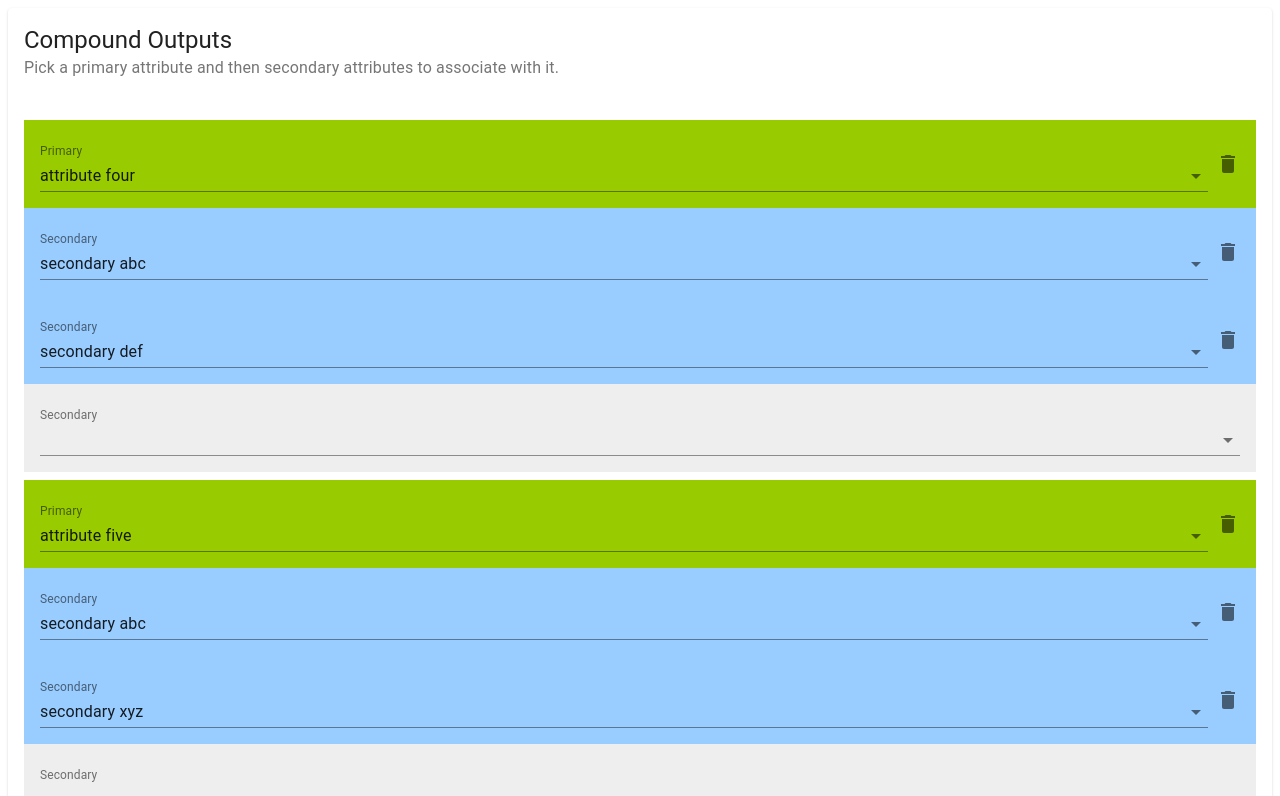
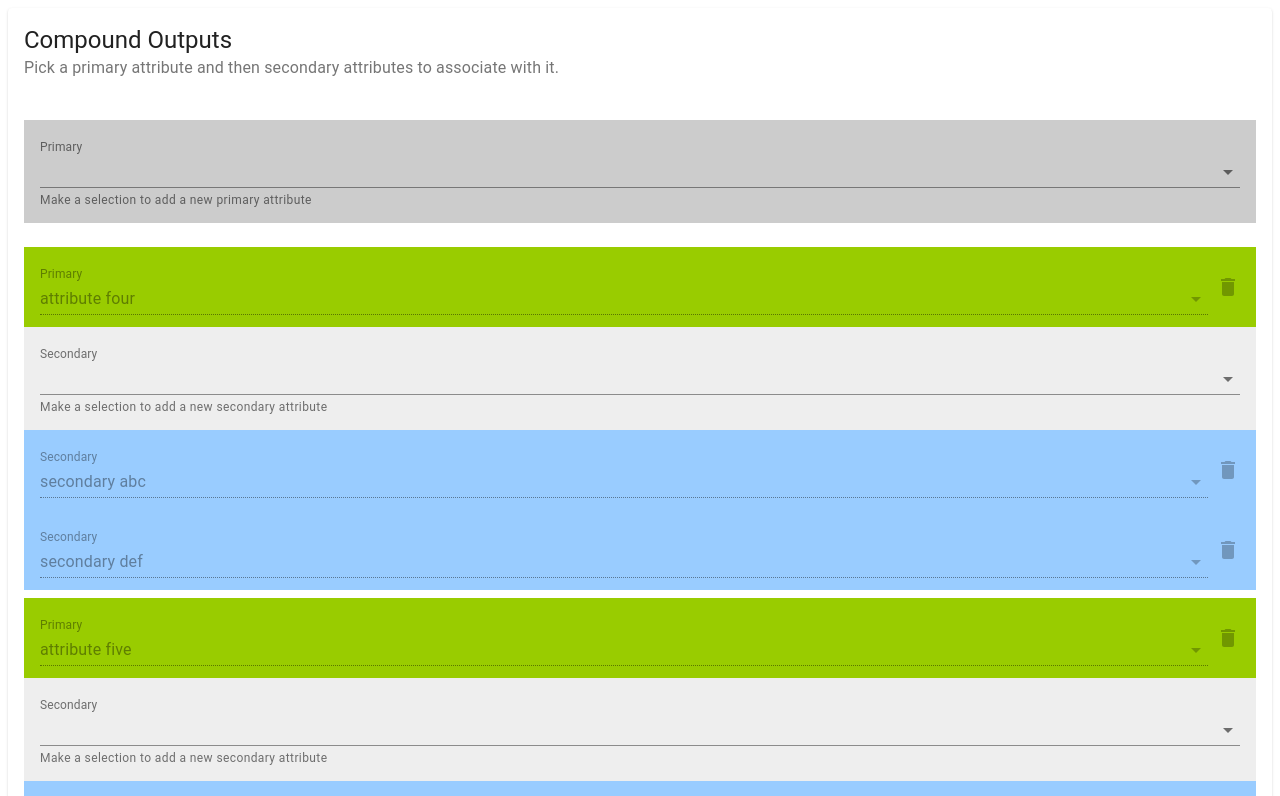
Before and after one commit to rorsach/compound-test, a React (Create React App) app: page / in a window 1280 px wide. Shown: the top 796 px of the page. Built offline with nearby package versions, Linux system fonts and the light colour scheme.

Commit message:
disable non new primary

```diff
--- a/src/App.tsx
+++ b/src/App.tsx
@@ -7,7 +7,7 @@ import {
 export default class App extends React.Component<AppProps, AppState> {
   constructor(props: AppProps) {
     super(props);
-    this.state = {
+    const initialState = {
       attributes: [
         { id: "0123", name: "secondary xyz" },
         {
@@ -42,13 +42,21 @@ export default class App extends React.Component<AppProps, AppState> {
         }
       ]
     };
+
+    this.state = {
+      initialAttributes: JSON.parse(JSON.stringify(initialState.attributes)),
+      attributes: JSON.parse(JSON.stringify(initialState.attributes)),
+      key: Math.random()
+    };
   }
 
   render() {
     return (
       <div className="App">
         <CompoundAttributeEditor
+          initialAttributes={this.state.initialAttributes}
           attributes={this.state.attributes}
+          key={this.state.key}
           handleUpdateCompoundAttribute={this.handleUpdateCompoundAttribute}
         />
       </div>
@@ -56,13 +64,18 @@ export default class App extends React.Component<AppProps, AppState> {
   }
 
   handleUpdateCompoundAttribute = (attributes: AttributeListing[]) => {
-    console.log("handle attribute change:", attributes);
-    this.setState({ attributes: attributes });
+    // console.log(
+    //   "handle attribute change:",
+    //   JSON.stringify(attributes, null, 2)
+    // );
+    this.setState({ attributes: attributes, key: Math.random() });
   };
 }
 
 interface AppProps {}
 
 interface AppState {
+  initialAttributes: AttributeListing[];
   attributes: AttributeListing[];
+  key: number;
 }
--- a/src/CompoundAttributeEditor.css
+++ b/src/CompoundAttributeEditor.css
@@ -17,5 +17,5 @@
 }
 
 .compoundAttributeEditor-primary-empty {
-  background: #99cc00;
+  background: #ccc;
 }
--- a/src/CompoundAttributeEditor.tsx
+++ b/src/CompoundAttributeEditor.tsx
@@ -35,25 +35,12 @@ export class CompoundAttributeEditor extends React.Component<
     const { attributes } = this.state;
 
     const primaryAttributes: AttributeListing[] = attributes.filter(
-      (attribute) =>
-        attribute.secondaryAttributes && attribute.secondaryAttributes.length
+      (attribute) => attribute.secondaryAttributes
     );
     const nonPrimaryAttributes: AttributeListing[] = attributes.filter(
       (attribute) => !attribute.secondaryAttributes
     );
 
-    console.log(nonPrimaryAttributes);
-    const seecondaryAttributes: AttributeListing[] = primaryAttributes.reduce(
-      (acc: AttributeListing[], item) => {
-        if (item.secondaryAttributes && item.secondaryAttributes.length) {
-          return acc.concat(item.secondaryAttributes);
-        }
-        return acc;
-      },
-      []
-    );
-
-    console.log(primaryAttributes);
     return (
       <Card>
         <CardHeader
@@ -61,17 +48,58 @@ export class CompoundAttributeEditor extends React.Component<
           subheader="Pick a primary attribute and then secondary attributes to associate with it."
         />
         <CardContent>
-          <List>
+          <List className="compoundAttributeEditor-mainList">
+            {/* START new Primary item */}
+            <Box pb={3}>
+              <ListItem
+                className="compoundAttributeEditor-primary-empty"
+                dense={true}
+              >
+                <Autocomplete
+                  fullWidth
+                  disableClearable
+                  options={nonPrimaryAttributes}
+                  getOptionLabel={(option) => option.name}
+                  getOptionSelected={(option, attribute) =>
+                    option.id === attribute.id
+                  }
+                  renderInput={(params) => (
+                    <TextField
+                      {...params}
+                      label="Primary"
+                      margin="normal"
+                      helperText="Make a selection to add a new primary attribute"
+                      InputLabelProps={{ shrink: true }}
+                    />
+                  )}
+                  onChange={this.handleChangePrimaryEmpty}
+                />
+              </ListItem>
+            </Box>
+            {/* END new Primary item */}
             {primaryAttributes.map((primary) => {
               return (
-                <React.Fragment>
-                  <ListItem className="compoundAttributeEditor-primary">
+                <Box key={primary.id} mb={1}>
+                  {/* START Primary Attribute Display */}
+                  <ListItem
+                    className="compoundAttributeEditor-primary"
+                    dense={true}
+                  >
                     <Autocomplete
+                      className="compoundAttributeEditor-primarySelect"
+                      disableClearable
                       fullWidth
-                      options={primaryAttributes.filter(
-                        (item) => item.id !== primary.id
-                      )}
+                      options={
+                        this.isPrimaryNew(primary)
+                          ? [primary]
+                          : [primary, ...nonPrimaryAttributes]
+                      }
+                      disabled={
+                        primary.secondaryAttributes &&
+                        primary.secondaryAttributes.length !== 0
+                      }
                       id={primary.id}
+                      key={primary.id}
                       getOptionLabel={(option) => option.name}
                       getOptionSelected={(option, attribute) =>
                         option.id === attribute.id
@@ -85,22 +113,60 @@ export class CompoundAttributeEditor extends React.Component<
                           InputLabelProps={{ shrink: true }}
                         />
                       )}
-                      onChange={this.handleChangePrimaryProvider()}
+                      onChange={this.handleChangePrimaryProvider(primary)}
                     />
                     <ListItemSecondaryAction>
-                      <IconButton edge="end" aria-label="delete">
+                      <IconButton
+                        edge="end"
+                        aria-label="delete"
+                        disabled={this.isPrimaryNew(primary)}
+                      >
                         <DeleteIcon />
                       </IconButton>
                     </ListItemSecondaryAction>
                   </ListItem>
+                  {/* END Primary Attribute Display */}
                   {/* START Secondary Attributes Display */}
-                  <Box pb={1}>
                   <List disablePadding>
+                    {/* START new Secondary item */}
+                    <ListItem
+                      className="compoundAttributeEditor-secondary-empty"
+                      dense={true}
+                    >
+                      <Autocomplete
+                        fullWidth
+                        disableClearable
+                        options={nonPrimaryAttributes.filter(
+                          (item) =>
+                            !this.isSecondaryContainedInPrimary(primary, item)
+                        )}
+                        getOptionLabel={(option) => option.name}
+                        renderInput={(params) => (
+                          <TextField
+                            {...params}
+                            label="Secondary"
+                            margin="normal"
+                            helperText="Make a selection to add a new secondary attribute"
+                            InputLabelProps={{ shrink: true }}
+                          />
+                        )}
+                        onChange={this.handleChangeSecondaryEmoptyProvider(
+                          primary
+                        )}
+                      />
+                    </ListItem>
+                    {/* END new Secondary item */}
                     {primary.secondaryAttributes!.map((secondary) => {
                       return (
-                          <ListItem className="compoundAttributeEditor-secondary">
+                        <ListItem
+                          key={secondary.id}
+                          className="compoundAttributeEditor-secondary"
+                          dense={true}
+                        >
                           <Autocomplete
                             fullWidth
+                            disableClearable
+                            disabled={!this.isSecondaryNew(primary, secondary)}
                             options={nonPrimaryAttributes}
                             id={secondary.id}
                             getOptionLabel={(option) => option.name}
@@ -122,75 +188,109 @@ export class CompoundAttributeEditor extends React.Component<
                             )}
                           />
                           <ListItemSecondaryAction>
-                              <IconButton edge="end" aria-label="delete">
+                            <IconButton
+                              edge="end"
+                              aria-label="delete"
+                              disabled={
+                                !this.isSecondaryNew(primary, secondary)
+                              }
+                            >
                               <DeleteIcon />
                             </IconButton>
                           </ListItemSecondaryAction>
                         </ListItem>
                       );
                     })}
-                      {/* START new Secondary item */}
-                      <ListItem className="compoundAttributeEditor-secondary-empty">
-                        <Autocomplete
-                          fullWidth
-                          options={nonPrimaryAttributes}
-                          getOptionLabel={(option) => option.name}
-                          renderInput={(params) => (
-                            <TextField
-                              {...params}
-                              label="Secondary"
-                              margin="normal"
-                              InputLabelProps={{ shrink: true }}
-                            />
-                          )}
-                          onChange={this.handleChangeSecondaryEmoptyProvider(
-                            primary
-                          )}
-                        />
-                      </ListItem>
-                      {/* END new Secondary item */}
                   </List>
+                  {/* END Secondary Attributes Display */}
                 </Box>
-                  {/* END Secondary Attributes Display */}
-                </React.Fragment>
               );
             })}
-            {/* START new Primary item */}
-            <ListItem className="compoundAttributeEditor-primary-empty">
-              <Autocomplete
-                fullWidth
-                options={nonPrimaryAttributes}
-                getOptionLabel={(option) => option.name}
-                getOptionSelected={(option, attribute) =>
-                  option.id === attribute.id
-                }
-                renderInput={(params) => (
-                  <TextField
-                    {...params}
-                    label="Primary"
-                    margin="normal"
-                    InputLabelProps={{ shrink: true }}
-                  />
-                )}
-                onChange={this.handleChangePrimaryProvider()}
-              />
-            </ListItem>
-            {/* END new Primary item */}
           </List>
         </CardContent>
       </Card>
     );
   }
 
-  handleDeleteAttributeProvider = () => () => {};
+  isPrimaryNew(primary: AttributeListing): boolean {
+    const initialPrimaryAttributes: AttributeListing[] = this.props.initialAttributes.filter(
+      (attribute) => attribute.secondaryAttributes
+    );
+    const primaryIndex: number = initialPrimaryAttributes.findIndex(
+      (item) => item.id === primary.id
+    );
+    return primaryIndex > -1;
+  }
 
-  handleChangePrimaryProvider = () => (
+  isSecondaryContainedInPrimary(
+    primary: AttributeListing,
+    secondary: AttributeListing
+  ): boolean {
+    return !!primary?.secondaryAttributes?.some(
+      (item) => item.id === secondary.id
+    );
+  }
+
+  isSecondaryNew(
+    primary: AttributeListing,
+    secondary: AttributeListing
+  ): boolean {
+    const primaryIndex = this.props.initialAttributes.findIndex(
+      (item) => item.id === primary.id
+    );
+
+    const initialPrimary = this.props.initialAttributes[primaryIndex];
+
+    if (initialPrimary && initialPrimary.secondaryAttributes) {
+      return !initialPrimary.secondaryAttributes.some(
+        (item) => item.id === secondary.id
+      );
+    }
+
+    return true;
+  }
+
+  handleDeleteAttributeProvider = () => (
+    event: React.ChangeEvent<{}>,
+    value: AttributeListing | null
+  ) => {};
+
+  handleChangePrimaryProvider = (primary: AttributeListing) => (
     event: React.ChangeEvent<{}>,
     value: AttributeListing | null
   ) => {
-    // create a new empty auto complete
-    // add a secondary array to this attribute
-    console.log("Primary Changed:", event, value);
+    if (!value) {
+      return;
+    }
+
+    const attributes: AttributeListing[] = JSON.parse(
+      JSON.stringify(this.state.attributes)
+    );
+    const primaryIndex = attributes.findIndex((item) => item.id === primary.id);
+    const primaryToUpdate =
+      primaryIndex > -1 ? attributes[primaryIndex] : undefined;
+
+    if (primaryToUpdate) {
+      value.secondaryAttributes = primaryToUpdate.secondaryAttributes;
+      attributes[primaryIndex] = value;
+      delete primaryToUpdate.secondaryAttributes;
+      this.props.handleUpdateCompoundAttribute(attributes);
+    }
+  };
+
+  handleChangePrimaryEmpty = (
+    event: React.ChangeEvent<{}>,
+    value: AttributeListing
+  ) => {
+    const attributes: AttributeListing[] = JSON.parse(
+      JSON.stringify(this.state.attributes)
+    );
+
+    value.secondaryAttributes = [];
+    const indexToUpdate = attributes.findIndex((item) => item.id === value.id);
+    attributes[indexToUpdate] = value;
+
+    this.props.handleUpdateCompoundAttribute(attributes);
   };
 
   handleChangeSecondaryProvider = (
@@ -200,7 +300,7 @@ export class CompoundAttributeEditor extends React.Component<
     if (!value) {
       return;
     }
-    console.log("Secondary Changed", primary, secondary, value);
+
     const attributes: AttributeListing[] = JSON.parse(
       JSON.stringify(this.state.attributes)
     );
@@ -211,6 +311,7 @@ export class CompoundAttributeEditor extends React.Component<
         (item) => item.id === secondary.id
       );
       primaryToUpdate.secondaryAttributes[secondaryIndex] = value;
+      this.props.handleUpdateCompoundAttribute(attributes);
     }
   };
 
@@ -231,9 +332,17 @@ export class CompoundAttributeEditor extends React.Component<
       } else {
         primaryToUpdate.secondaryAttributes = [value];
       }
+      this.props.handleUpdateCompoundAttribute(attributes);
     }
-    console.log(attributes);
   };
+
+  isNewPrimaryAttribute(attribute: AttributeListing): boolean {
+    if (this.props.initialAttributes.find((item) => item.id === attribute.id)) {
+      return false;
+    } else {
+      return true;
+    }
+  }
 
   excludeArrayBfromArrayA(
     a: AttributeListing[],
@@ -246,6 +355,7 @@ export class CompoundAttributeEditor extends React.Component<
 }
 
 interface CompoundAttributeEditorProps {
+  initialAttributes: AttributeListing[];
   attributes: AttributeListing[];
   handleUpdateCompoundAttribute: (attributes: AttributeListing[]) => void;
 }
```
Lines whose indentation alone changed are shown as unchanged.
